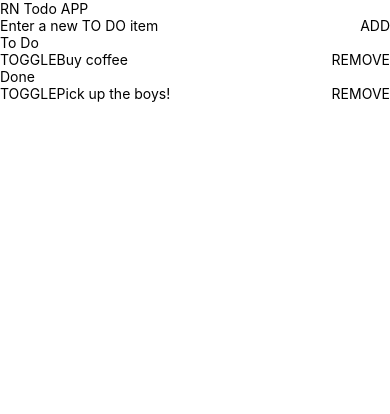
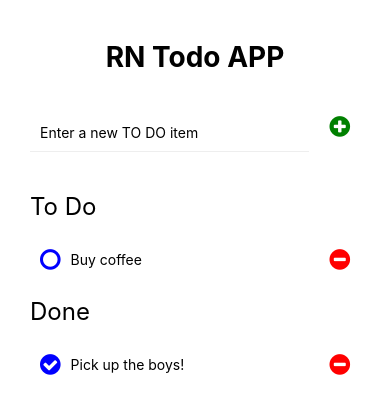
Before and after one commit to diegofsza/rn-todo, a React Native app: screen / in a window 390 px wide. Shown: the top 414 px of the page. Built offline with nearby package versions, Linux system fonts and the light colour scheme.

Commit message:
Improved L&F

```diff
--- a/package.json
+++ b/package.json
@@ -13,6 +13,7 @@
     "@reduxjs/toolkit": "^1.4.0",
     "react": "16.13.1",
     "react-native": "0.63.2",
+    "react-native-vector-icons": "^7.0.0",
     "react-redux": "^7.2.1",
     "redux": "^4.0.5"
   },
--- a/src/components/main-layout/main-layout.js
+++ b/src/components/main-layout/main-layout.js
@@ -10,6 +10,7 @@ import {
 import {useDispatch, useSelector} from 'react-redux';
 
 import {add, remove, toggle} from '../../redux/todo-slice';
+import FontAwesome from 'react-native-vector-icons/FontAwesome';
 
 export function MainLayout() {
   const items = useSelector((state) => state.items);
@@ -24,7 +25,7 @@ export function MainLayout() {
   const _toggleTodo = (key) => dispatch(toggle(key));
 
   return (
-    <>
+    <View style={styles.mainContainer}>
       <View>
         <Text style={styles.header}>RN Todo APP</Text>
       </View>
@@ -36,7 +37,10 @@ export function MainLayout() {
           value={todo}
         />
         <TouchableOpacity onPress={() => _addTodo()}>
-          <Text>ADD</Text>
+          <FontAwesome
+            style={[styles.icon, {color: 'green'}]}
+            name={'plus-circle'}
+          />
         </TouchableOpacity>
       </View>
       <SectionList
@@ -50,32 +54,66 @@ export function MainLayout() {
             data: items.filter((i) => i.completed),
           },
         ]}
-        renderSectionHeader={({section: {title}}) => <Text>{title}</Text>}
+        renderSectionHeader={({section: {title}}) => (
+          <Text style={styles.sectionHeader}>{title}</Text>
+        )}
         renderItem={({item}) => (
           <View style={styles.itemContainer}>
             <TouchableOpacity onPress={() => _toggleTodo(item.key)}>
-              <Text>TOGGLE</Text>
+              <FontAwesome
+                style={[styles.icon, {color: 'blue'}]}
+                name={item.completed ? 'check-circle' : 'circle-o'}
+              />
             </TouchableOpacity>
             <Text style={{flex: 1}}>{item.text}</Text>
             <TouchableOpacity onPress={() => _removeTodo(item.key)}>
-              <Text>REMOVE</Text>
+              <FontAwesome
+                style={[styles.icon, {color: 'red'}]}
+                name={'minus-circle'}
+              />
             </TouchableOpacity>
           </View>
         )}
       />
-    </>
+    </View>
   );
 }
 
 const styles = StyleSheet.create({
-  header: {},
-  inputContainer: {
-    flexDirection: 'row',
-    justifyContent: 'space-between',
+  mainContainer: {
+    flex: 1,
+    paddingHorizontal: 30,
+  },
+  header: {
+    fontSize: 28,
+    fontWeight: 'bold',
+    paddingVertical: 40,
+    textAlign: 'center',
+  },
+  sectionHeader: {
+    fontSize: 24,
+    marginVertical: 20,
   },
   itemContainer: {
     flexDirection: 'row',
     justifyContent: 'space-between',
+    alignItems: 'center',
+    marginVertical: 6,
   },
-  todoInput: {},
+  inputContainer: {
+    flexDirection: 'row',
+    justifyContent: 'space-between',
+    marginBottom: 20,
+  },
+  todoInput: {
+    borderBottomWidth: 1,
+    borderBottomColor: '#eee',
+    flex: 1,
+    marginRight: 10,
+    padding: 10,
+  },
+  icon: {
+    fontSize: 24,
+    marginHorizontal: 10,
+  },
 });
```
Also changed, not shown: 7 other files (tests, documents, lock files or other folders).
